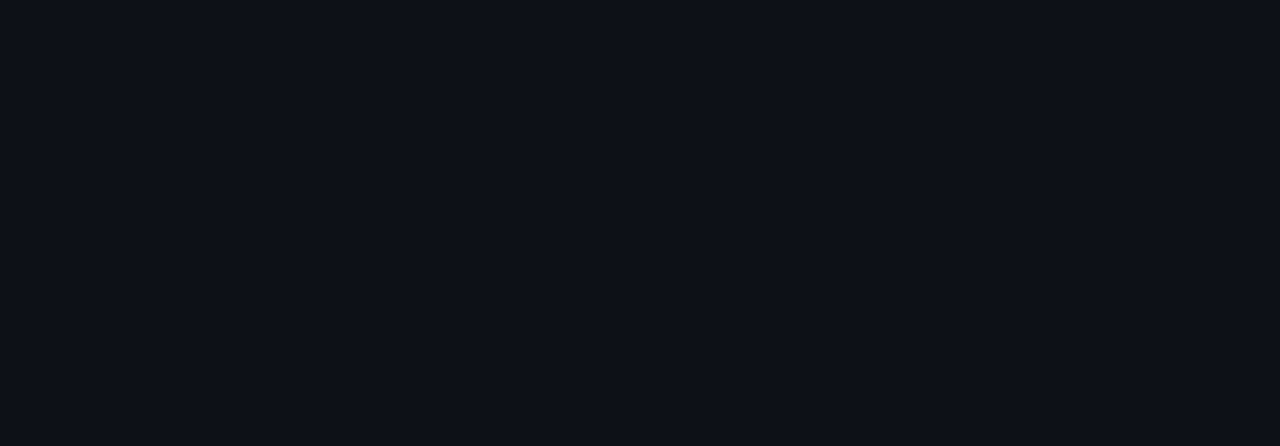
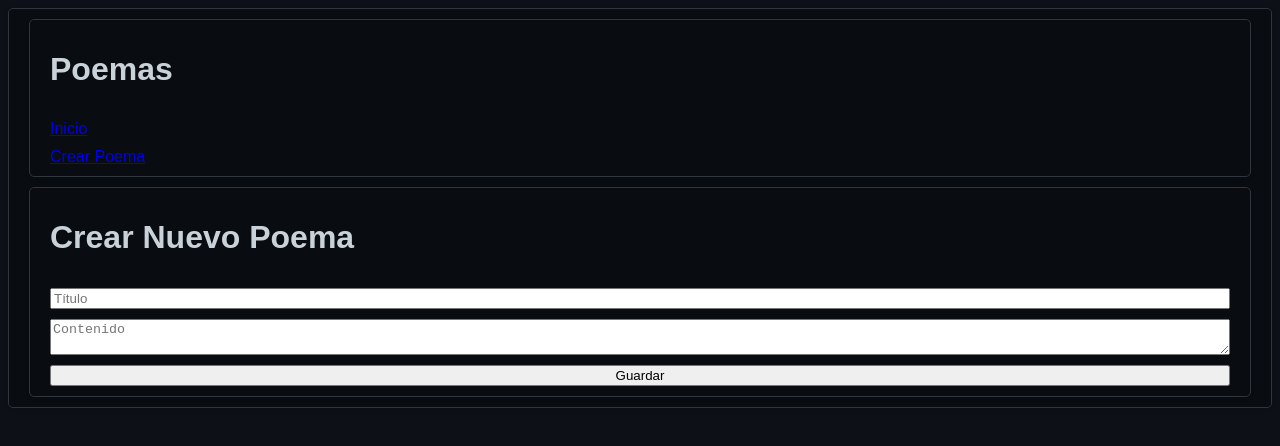
Before and after one commit to Daniel-Santiago-Acosta-1013/requies-versuum, a React (Vite) app: page /create in a window 1280 px wide. Shown: the top 446 px of the page. Built offline with nearby package versions, Linux system fonts and the light colour scheme; the HTML template or start-up script is replaced by a standard one.

Commit message:
[init] adding basic functionalities

```diff
--- a/package.json
+++ b/package.json
@@ -10,9 +10,11 @@
     "preview": "vite preview"
   },
   "dependencies": {
+    "@types/react-router-dom": "^5.3.3",
     "@types/uuid": "^9.0.6",
     "react": "^18.2.0",
     "react-dom": "^18.2.0",
+    "react-router-dom": "^6.17.0",
     "sass": "^1.69.4",
     "uuid": "^9.0.1",
     "workbox-core": "^7.0.0"
--- a/src/App.tsx
+++ b/src/App.tsx
@@ -1,12 +1,25 @@
-import './styles/global.scss'
+import {
+  BrowserRouter as Router,
+  Route,
+  Routes
+} from 'react-router-dom';
+import Home from './views/Home';
+import CreatePoem from './views/CreatePoem';
+import EditPoem from './views/EditPoem';
+import Navbar from './components/Navbar/Navbar';
+import './styles/global.scss';
 
 function App() {
-
   return (
-    <>
-
-    </>
-  )
+    <Router>
+      <Navbar />
+      <Routes>
+        <Route path="/" element={<Home />} />
+        <Route path="/create" element={<CreatePoem />} />
+        <Route path="/edit/:id" element={<EditPoem />} />
+      </Routes>
+    </Router>
+  );
 }
 
-export default App
+export default App;
--- a/src/components/Navbar/Navbar.tsx
+++ b/src/components/Navbar/Navbar.tsx
@@ -1,10 +1,13 @@
+import { Link } from 'react-router-dom';
 import './Navbar.scss'
 
 function Navbar() {
   return (
     <div>
-      <h1>Navbar</h1>
-      {/* Enlaces, botones, etc. */}
+      <h1>Poemas</h1>
+      <Link to="/">Inicio</Link>
+      <Link to="/create">Crear Poema</Link>
+      {/* Agrega más enlaces según lo necesario */}
     </div>
   );
 }
--- a/src/components/PoemItem/PoemItem.tsx
+++ b/src/components/PoemItem/PoemItem.tsx
@@ -1,7 +1,9 @@
-import './PoemItem.scss'
+import { Link } from 'react-router-dom';
 import { deletePoem } from '../../utils/poemManager';
+import { PoemItemProps } from '../../models/Poem';
+import './PoemItem.scss';
 
-function PoemItem({ poem }) {
+function PoemItem({ poem }: PoemItemProps) {
   const handleDelete = () => {
     deletePoem(poem.id);
     // Actualizar UI o redireccionar
@@ -11,6 +13,7 @@
     <div>
       <h2>{poem.title}</h2>
       <p>{poem.content.slice(0, 100)}...</p>
+      <Link to={`/edit/${poem.id}`}>Editar</Link>
       <button onClick={handleDelete}>Eliminar</button>
     </div>
   );
--- a/src/models/Poem.ts
+++ b/src/models/Poem.ts
@@ -3,3 +3,7 @@
     title: string;
     content: string;
 };
+
+export interface PoemItemProps {
+    poem: Poem;
+}
--- a/src/utils/poemManager.ts
+++ b/src/utils/poemManager.ts
@@ -25,3 +25,12 @@
     const updatedPoems = poems.filter(poem => poem.id !== id);
     localStorage.setItem('poems', JSON.stringify(updatedPoems));
 };
+
+export const exportPoemAsTxt = (poem: Poem): void => {
+    const element = document.createElement("a");
+    const file = new Blob([poem.content], {type: 'text/plain'});
+    element.href = URL.createObjectURL(file);
+    element.download = `${poem.title}.txt`;
+    document.body.appendChild(element);
+    element.click();
+}
```
Also changed, not shown: src/components/PoemDetail/PoemDetail.tsx (+12 -4 lines), 1 other file (tests, documents, lock files or other folders).
